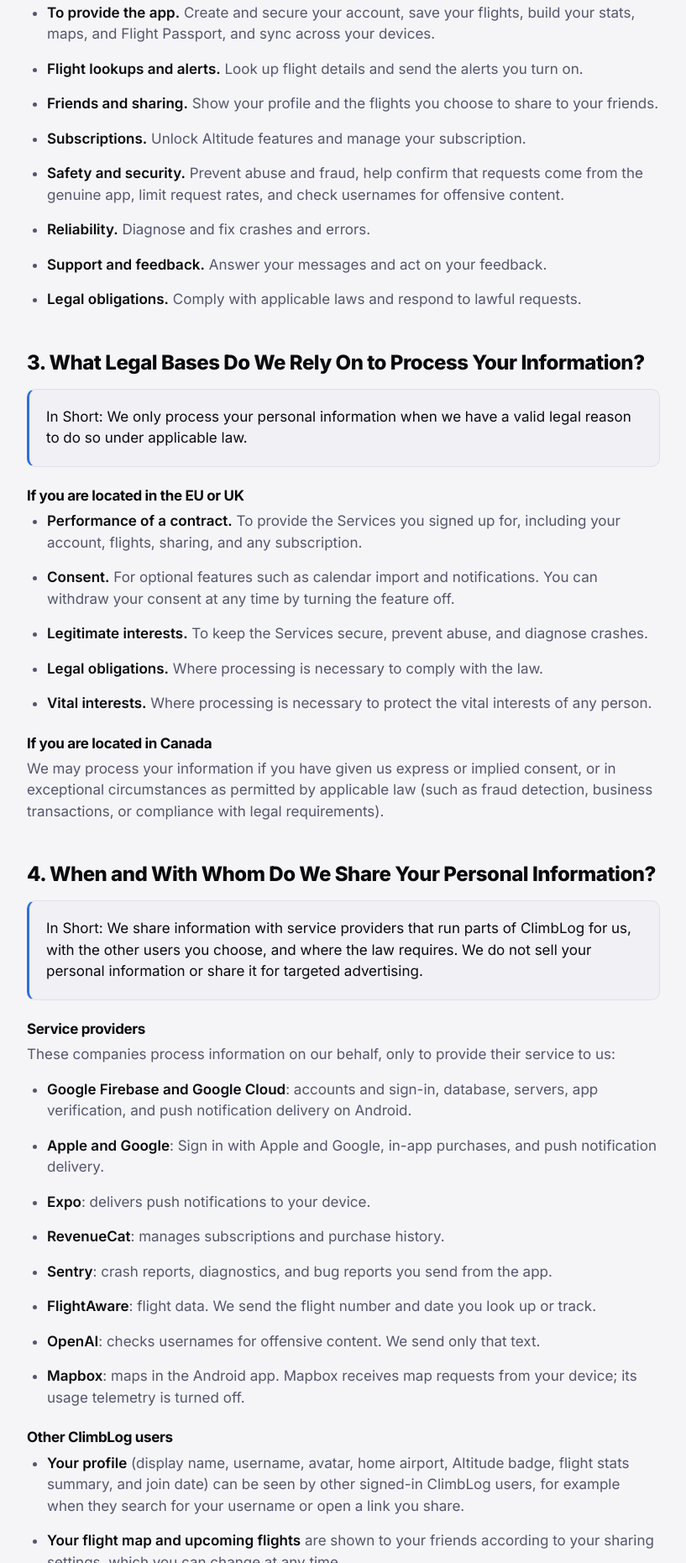
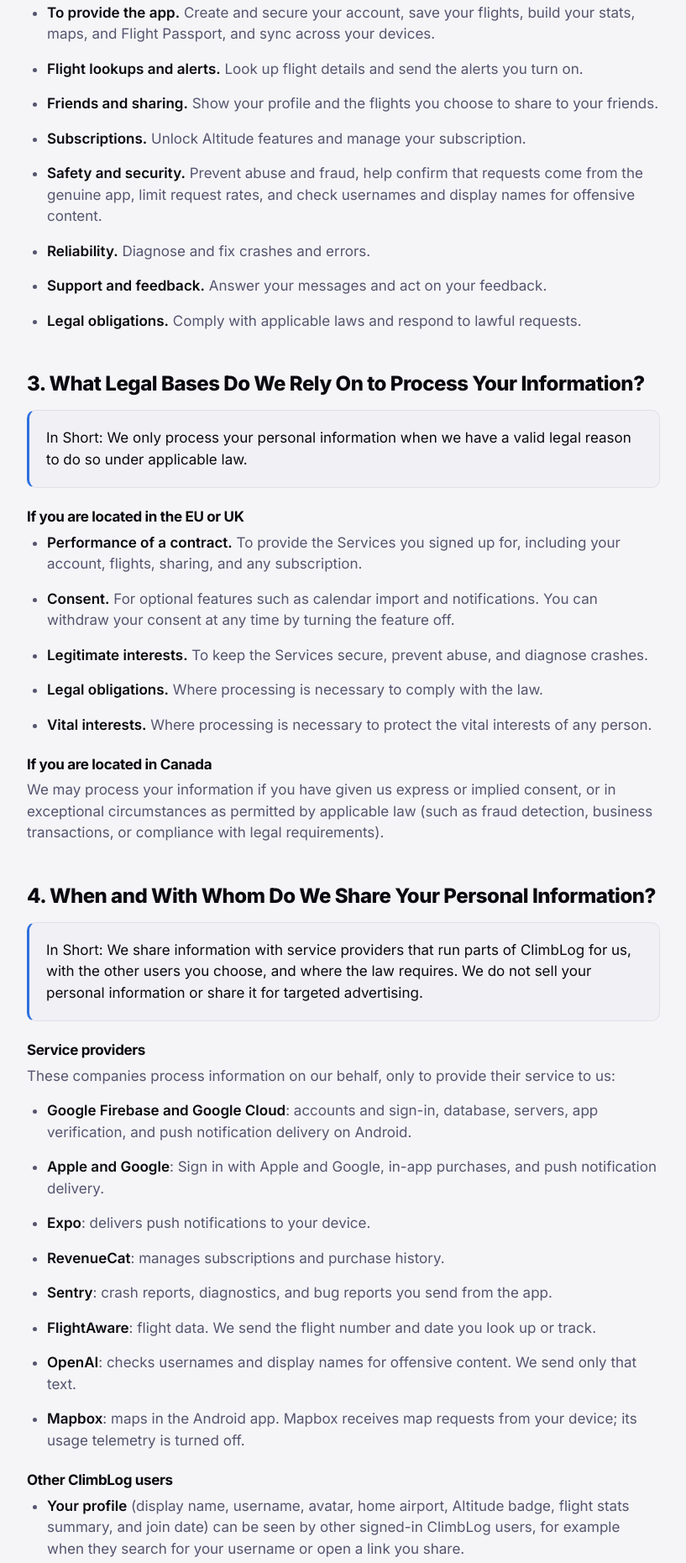
Before and after one commit to ClimbLog/website, a plain HTML site: page privacy.html in a window 1280 px wide. Shown: the part 3764-5625 px from the top of the page at 84% size, without its empty margins (380-1197 px from the left). Drawn offline with Linux system fonts and the light colour scheme.

Commit message:
Privacy: display names are checked too, now that moderation is live (26-C16-02)
Co-Authored-By: Claude Opus 5.5 <noreply@anthropic.com>

```diff
--- a/privacy.html
+++ b/privacy.html
@@ -183,7 +183,7 @@
         <li><strong>Flight lookups and alerts.</strong> Look up flight details and send the alerts you turn on.</li>
         <li><strong>Friends and sharing.</strong> Show your profile and the flights you choose to share to your friends.</li>
         <li><strong>Subscriptions.</strong> Unlock Altitude features and manage your subscription.</li>
-        <li><strong>Safety and security.</strong> Prevent abuse and fraud, help confirm that requests come from the genuine app, limit request rates, and check usernames for offensive content.</li>
+        <li><strong>Safety and security.</strong> Prevent abuse and fraud, help confirm that requests come from the genuine app, limit request rates, and check usernames and display names for offensive content.</li>
         <li><strong>Reliability.</strong> Diagnose and fix crashes and errors.</li>
         <li><strong>Support and feedback.</strong> Answer your messages and act on your feedback.</li>
         <li><strong>Legal obligations.</strong> Comply with applicable laws and respond to lawful requests.</li>
@@ -216,7 +216,7 @@
         <li><strong>RevenueCat</strong>: manages subscriptions and purchase history.</li>
         <li><strong>Sentry</strong>: crash reports, diagnostics, and bug reports you send from the app.</li>
         <li><strong>FlightAware</strong>: flight data. We send the flight number and date you look up or track.</li>
-        <li><strong>OpenAI</strong>: checks usernames for offensive content. We send only that text.</li>
+        <li><strong>OpenAI</strong>: checks usernames and display names for offensive content. We send only that text.</li>
         <li><strong>Mapbox</strong>: maps in the Android app. Mapbox receives map requests from your device; its usage telemetry is turned off.</li>
       </ul>
 
```
